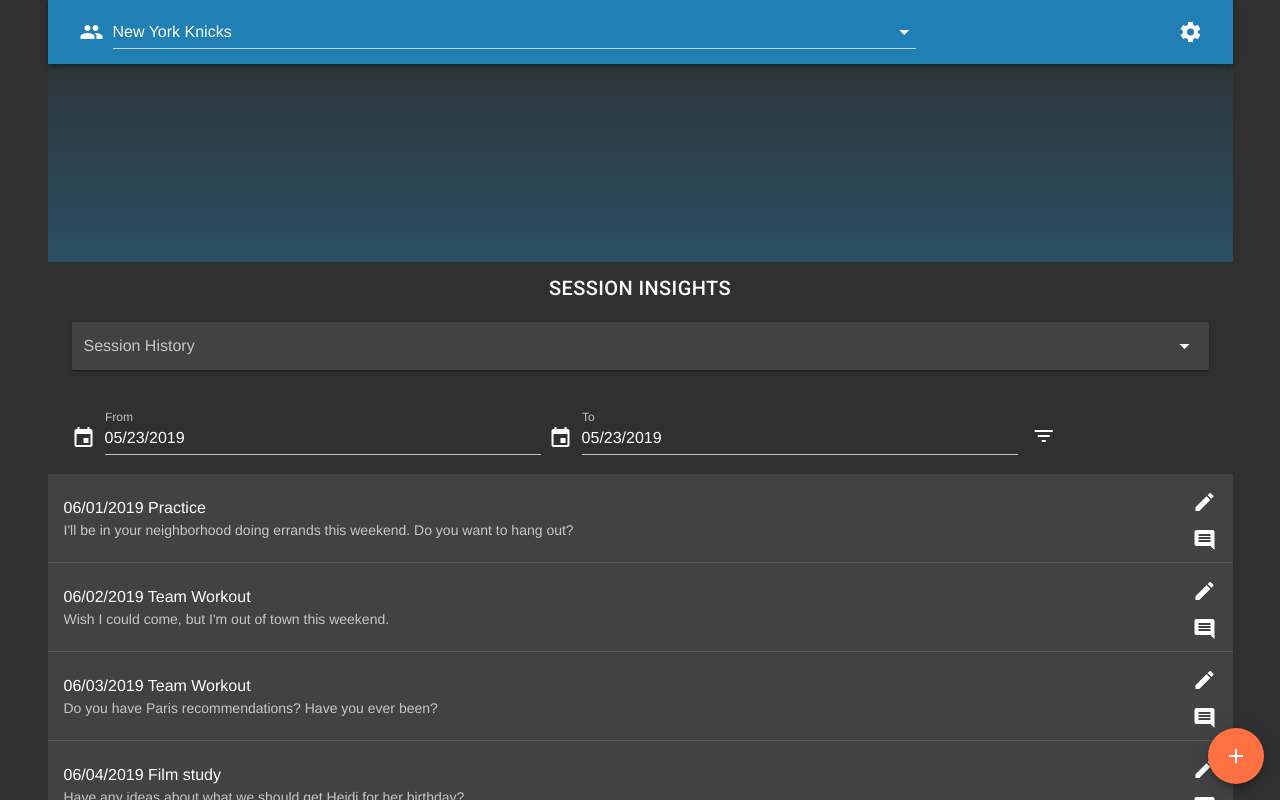
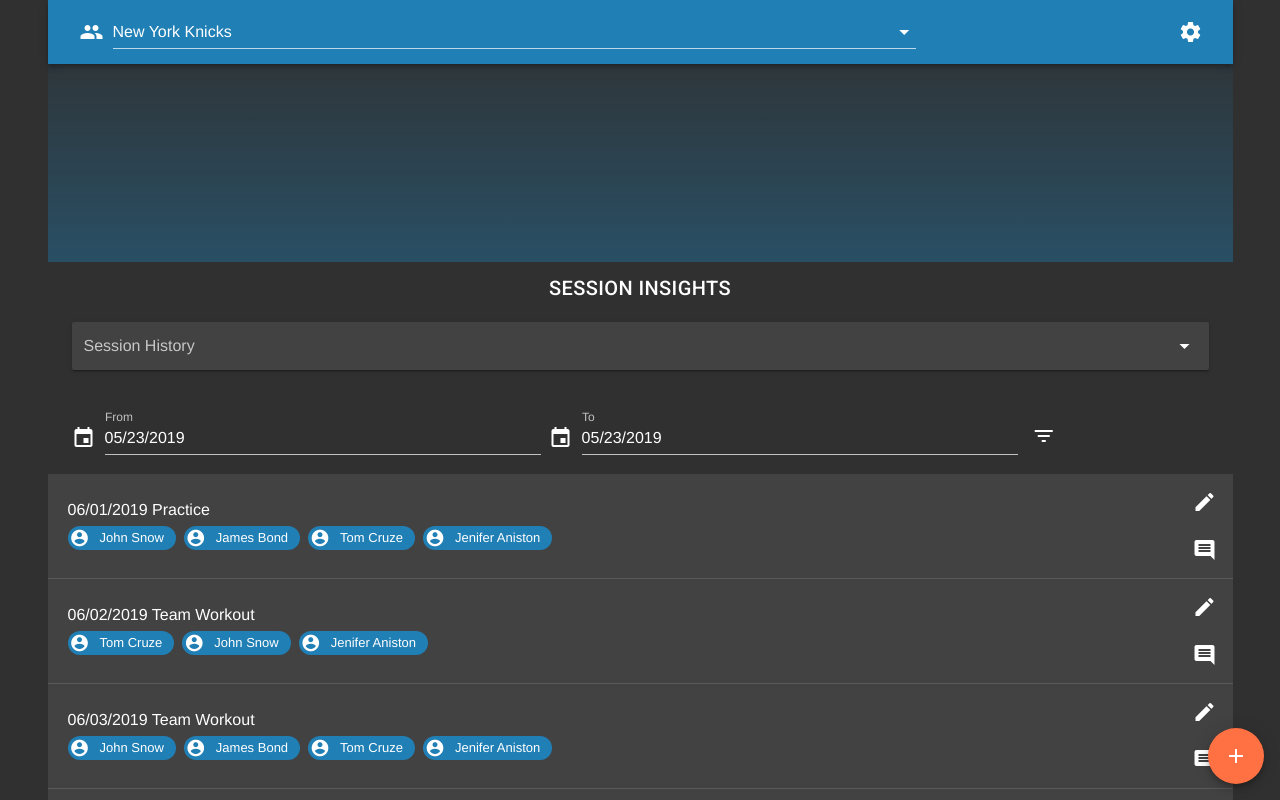
Before and after one commit to truepalich/vuejs-and-expressjs, a Vue app: page / in a window 1280 px wide. Shown: the top 800 px of the page. Built offline with nearby package versions, Linux system fonts and the light colour scheme.

Commit message:
Update Session List + Comment popup

```diff
--- a/src/components/SessionListItem.vue
+++ b/src/components/SessionListItem.vue
@@ -1,23 +1,30 @@
 <template>
   <div>
     <div v-for="(item, index) in sessionList" >
-      <v-list two-line class="ma-0 pa-0">
+      <v-list three-line class="ma-0 pa-0">
         <v-list-tile
           :key="item.title"
           class="py-2"
           :to="{ name: 'Session' }"
         >
           <v-list-tile-content>
-            <v-list-tile-title>{{ item.date }} {{ item.sessionType }}</v-list-tile-title>
-            <!--<v-list-tile-sub-title class="text&#45;&#45;primary">{{ item.headline }}</v-list-tile-sub-title>-->
-            <v-list-tile-sub-title>{{ item.subtitle }}</v-list-tile-sub-title>
+            <v-list-tile-title class="ml-1">{{ item.date }} {{ item.sessionType }}</v-list-tile-title>
+            <v-list-tile-sub-title>
+              <v-chip color="secondary" text-color="white" small v-for="person in item.attendance" :key="person.id">
+                <v-avatar>
+                  <v-icon>account_circle</v-icon>
+                </v-avatar>
+                {{ person.name }}
+              </v-chip>
+            </v-list-tile-sub-title>
           </v-list-tile-content>
 
           <v-list-tile-action>
             <v-btn icon flat :to="{ name: 'Session' }" class="mb-2">
               <v-icon>edit</v-icon>
             </v-btn>
-            <v-btn icon flat @click.prevent="dialog = true">
+            <v-btn icon flat @click.prevent="showCommentDialog(item)">
+            <!--<v-btn icon flat @click.prevent="dialog = true">-->
               <v-icon>comment</v-icon>
             </v-btn>
           </v-list-tile-action>
@@ -30,20 +37,35 @@
     </div>
 
     <v-dialog
-      v-model="dialog"
+      v-model="dialogComment"
       width="500"
     >
       <v-card>
         <v-card-title
           class="headline"
         >
-          Comments
+          {{ dialogCommentData.date }} - {{ dialogCommentData.sessionType }}
         </v-card-title>
 
         <v-card-text>
-          <p><b>1.</b> It is a long established fact that a reader will be distracted by the readable content of a page when looking at its layout.</p>
-          <p><b>2.</b> It is a long established fact that a reader will be distracted by the readable content of a page when looking at its layout.</p>
-          <p><b>3.</b> It is a long established fact that a reader will be distracted by the readable content of a page when looking at its layout.</p>
+          <p>
+            It is a long established fact that a reader will be distracted by the readable content of a page when looking at its layout.
+            <br/><b>06/01/2019 - <i>Jason Stadham</i></b>
+          </p>
+          <p>
+            It is a long established fact that a reader will be distracted by the readable content of a page when looking at its layout.
+            <br/><b>06/01/2019 - <i>Jason Stadham</i></b>
+          </p>
+
+          <v-layout row>
+            <v-flex xs9>
+              <v-text-field placeholder="Please type new comment..."></v-text-field>
+            </v-flex>
+            <v-flex xs3>
+              <v-btn color="primary darken-1" block>+Add</v-btn>
+            </v-flex>
+          </v-layout>
+
         </v-card-text>
 
         <v-divider></v-divider>
@@ -53,7 +75,7 @@
           <v-btn
             color="primary"
             flat
-            @click="dialog = false"
+            @click="dialogComment = false"
           >
             Close
           </v-btn>
@@ -69,10 +91,15 @@
       props: ['sessionList'],
       data () {
         return {
-          dialog: false
+          dialogComment: false,
+          dialogCommentData: {}
         }
       },
       methods: {
+        showCommentDialog (sessionInfo) {
+          this.dialogCommentData = sessionInfo
+          this.dialogComment = true
+        }
         // toggle (index) {
         //   const i = this.selected.indexOf(index)
         //
--- a/src/pages/Sessions.vue
+++ b/src/pages/Sessions.vue
@@ -95,72 +95,107 @@
             {
               date: '06/01/2019',
               sessionType: 'Practice',
-              headline: 'Brunch this weekend?',
               title: 'Ali Connorss',
-              subtitle: "I'll be in your neighborhood doing errands this weekend. Do you want to hang out?"
+              attendance: [
+                { id: '1', name: 'John Snow' },
+                { id: '2', name: 'James Bond' },
+                { id: '3', name: 'Tom Cruze' },
+                { id: '4', name: 'Jenifer Aniston' }
+              ]
             },
             {
               date: '06/02/2019',
               sessionType: 'Team Workout',
-              headline: 'Summer BBQs',
               title: 'me, Scrott, Jennifers',
-              subtitle: "Wish I could come, but I'm out of town this weekend."
+              attendance: [
+                { id: '7', name: 'Tom Cruze' },
+                { id: '5', name: 'John Snow' },
+                { id: '8', name: 'Jenifer Aniston' }
+              ]
             },
             {
               date: '06/03/2019',
               sessionType: 'Team Workout',
-              headline: 'Oui oui',
               title: 'Sandra Adamss',
-              subtitle: 'Do you have Paris recommendations? Have you ever been?'
+              attendance: [
+                { id: '20', name: 'John Snow' },
+                { id: '21', name: 'James Bond' },
+                { id: '22', name: 'Tom Cruze' },
+                { id: '23', name: 'Jenifer Aniston' }
+              ]
             },
             {
               date: '06/04/2019',
               sessionType: 'Film study',
-              headline: 'Birthday gift',
               title: 'Trevor Hansens',
-              subtitle: 'Have any ideas about what we should get Heidi for her birthday?'
+              attendance: [
+                { id: '24', name: 'Tom Cruze' },
+                { id: '25', name: 'John Snow' },
+                { id: '26', name: 'Jenifer Aniston' }
+              ]
             },
             {
               date: '06/05/2019',
               sessionType: 'Team Workout',
-              headline: 'Recipe to try',
               title: 'Britta Holts',
-              subtitle: 'We should eat this: Grate, Squash, Corn, and tomatillo Tacos.'
+              attendance: [
+                { id: '31', name: 'John Snow' },
+                { id: '32', name: 'James Bond' },
+                { id: '33', name: 'Tom Cruze' },
+                { id: '34', name: 'Jenifer Aniston' }
+              ]
             },
             {
               date: '06/06/2019',
               sessionType: 'Team Workout',
-              headline: 'Brunch this weekend?',
               title: 'Ali Connors',
-              subtitle: "I'll be in your neighborhood doing errands this weekend. Do you want to hang out?"
+              attendance: [
+                { id: '37', name: 'Tom Cruze' },
+                { id: '35', name: 'John Snow' },
+                { id: '38', name: 'Jenifer Aniston' }
+              ]
             },
             {
-              date: '2 hr',
+              date: '06/07/2019',
               sessionType: 'Practice',
-              headline: 'Summer BBQ',
               title: 'me, Scrott, Jennifer',
-              subtitle: "Wish I could come, but I'm out of town this weekend."
+              attendance: [
+                { id: '41', name: 'John Snow' },
+                { id: '42', name: 'James Bond' },
+                { id: '43', name: 'Tom Cruze' },
+                { id: '44', name: 'Jenifer Aniston' }
+              ]
             },
             {
               date: '06/07/2019',
               sessionType: 'Team Workout',
-              headline: 'Oui oui',
               title: 'Sandra Adams',
-              subtitle: 'Do you have Paris recommendations? Have you ever been?'
+              attendance: [
+                { id: '47', name: 'Tom Cruze' },
+                { id: '45', name: 'John Snow' },
+                { id: '48', name: 'Jenifer Aniston' }
+              ]
             },
             {
               date: '06/08/2019',
               sessionType: 'Film study',
-              headline: 'Birthday gift',
               title: 'Trevor Hansen',
-              subtitle: 'Have any ideas about what we should get Heidi for her birthday?'
+              attendance: [
+                { id: '51', name: 'John Snow' },
+                { id: '52', name: 'James Bond' },
+                { id: '53', name: 'Tom Cruze' },
+                { id: '54', name: 'Jenifer Aniston' }
+              ]
             },
             {
               date: '06/09/2019',
               sessionType: 'Practice',
-              headline: 'Recipe to try',
               title: 'Britta Holt',
-              subtitle: 'We should eat this: Grate, Squash, Corn, and tomatillo Tacos.'
+              attendance: [
+                { id: '57', name: 'Tom Cruze' },
+                { id: '55', name: 'John Snow' },
+                { id: '58', name: 'Jenifer Aniston' }
+              ]
             }
           ]
         }
```
Also changed, not shown: 8 other files (tests, documents, lock files or other folders).
